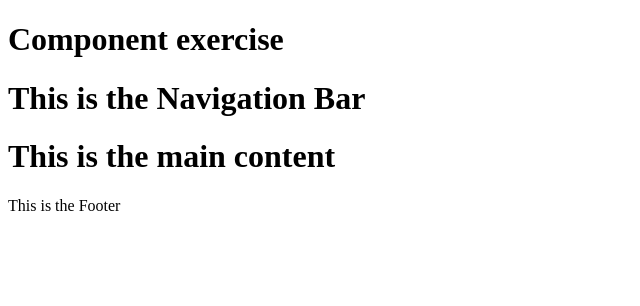
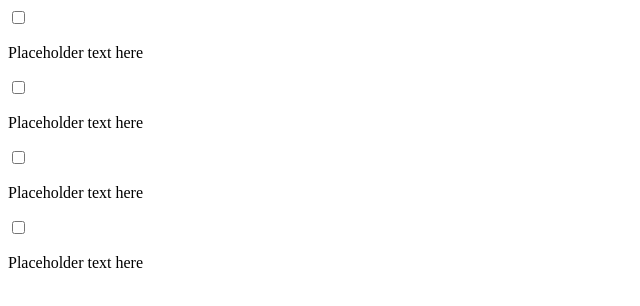
Before and after one commit to Viyath/react_learn, a React (Create React App) app: page / in a window 1280 px wide. Shown: the top 306 px of the page, without its empty margins (0-640 px from the left). Built offline with nearby package versions, Linux system fonts and the light colour scheme.

Commit message:
Phase 1 - To do App Having 4 checkboxes with placeholders as the first phase of the to do app.

```diff
--- a/components/App.js
+++ b/components/App.js
@@ -1,15 +1,19 @@
 import React from "react";
-import Nav from "../components/Navbar";
-import Main from "../components/MainContent";
-import Footer from "../components/Footer";
 
 function App() {
   return (
     <div>
-      <h1>Component exercise</h1>
-      <Nav />
-      <Main />
-      <Footer />
+      <input type="checkbox" />
+      <p>Placeholder text here</p>
+
+      <input type="checkbox" />
+      <p>Placeholder text here</p>
+
+      <input type="checkbox" />
+      <p>Placeholder text here</p>
+
+      <input type="checkbox" />
+      <p>Placeholder text here</p>
     </div>
   );
 }
--- a/components/Footer.js
+++ /dev/null
@@ -1,11 +0,0 @@
-import React from "react";
-
-function Footer() {
-  return (
-    <div>
-      <p>This is the Footer</p>
-    </div>
-  );
-}
-
-export default Footer;
--- a/components/MainContent.js
+++ /dev/null
@@ -1,10 +0,0 @@
-import React from "react";
-
-function MainContent() {
-  return (
-    <div>
-      <h1>This is the main content</h1>
-    </div>
-  );
-}
-export default MainContent;
--- a/components/Navbar.js
+++ /dev/null
@@ -1,11 +0,0 @@
-import React from "react";
-
-function NavBar() {
-  return (
-    <div>
-      <h1>This is the Navigation Bar</h1>
-    </div>
-  );
-}
-
-export default NavBar;
```
